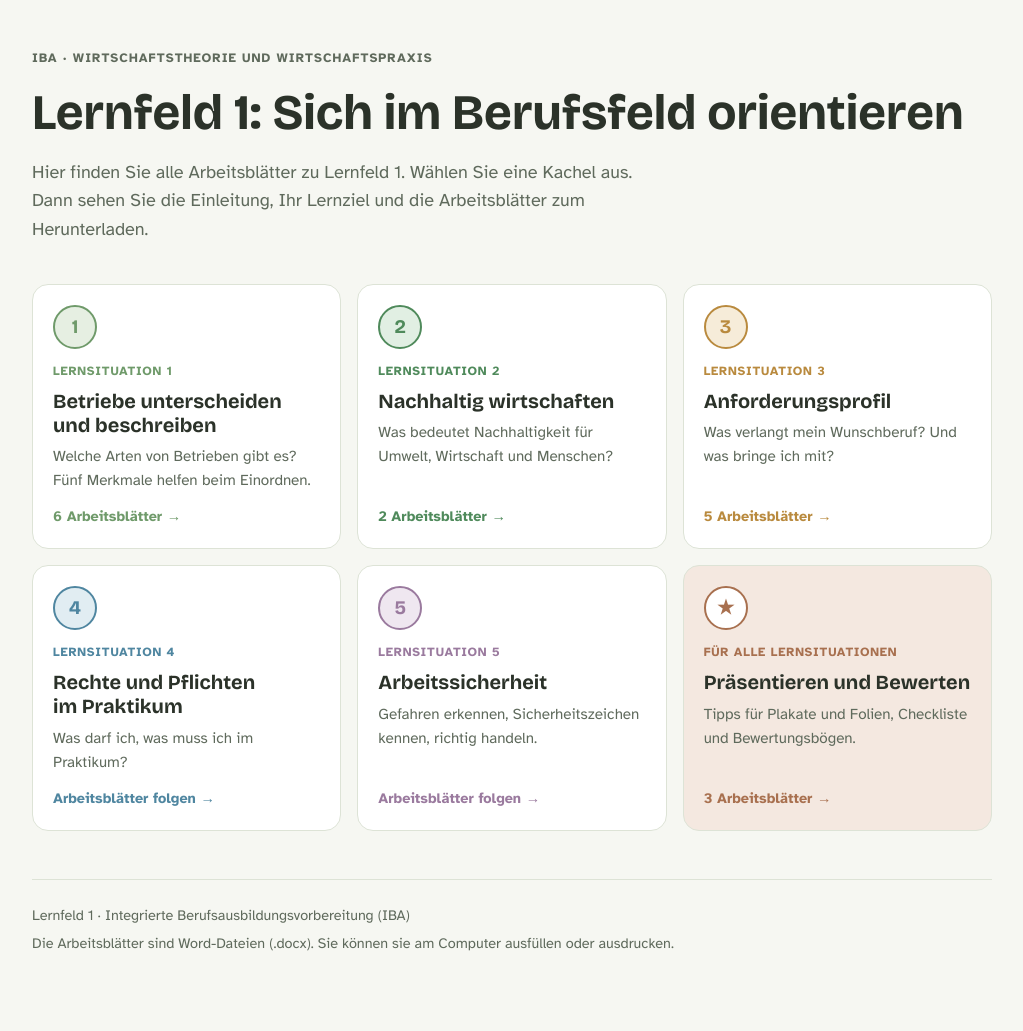
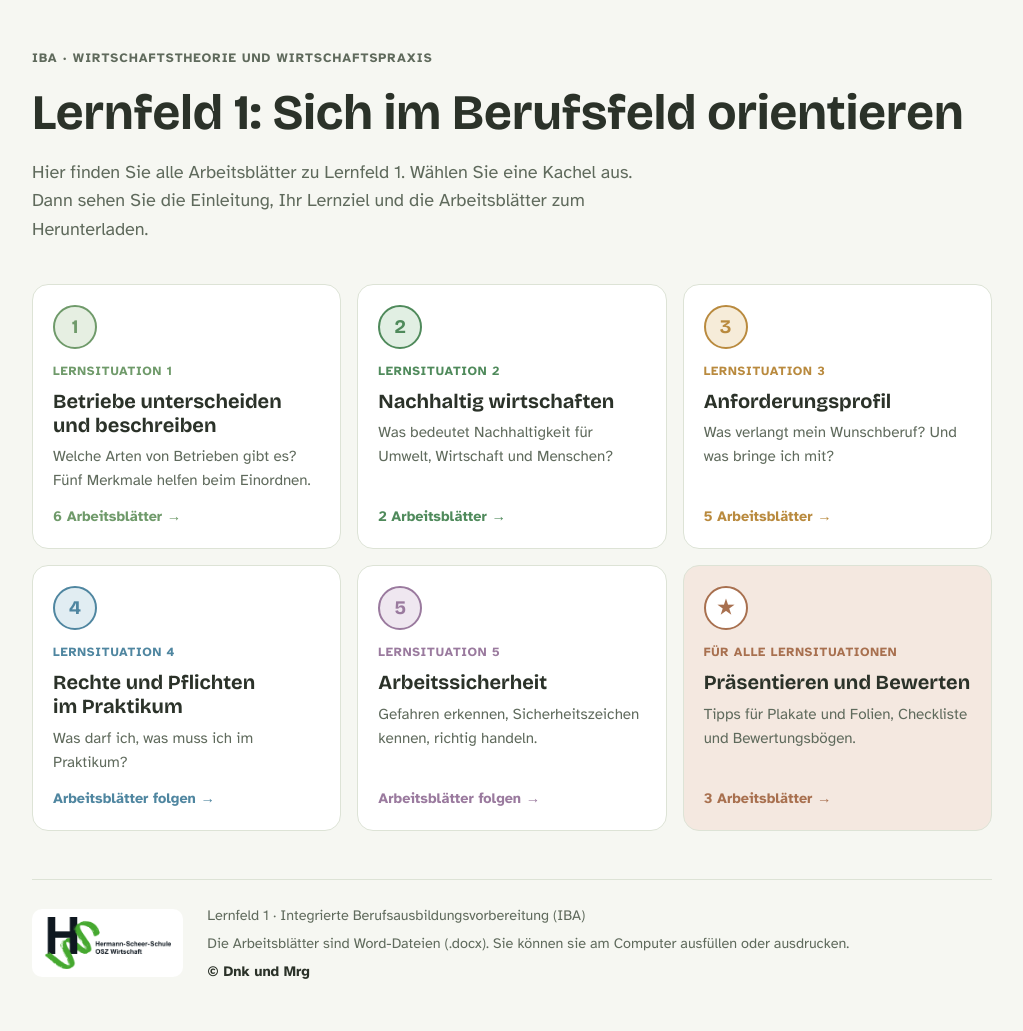
Before and after one commit to KMrg1390/LF1, a plain HTML site: page index.html in a window 1280 px wide. Shown: the whole page, without its empty margins (128-1151 px from the left). Before the commit the page ends 1003 px from the top, so only its background shows below. Drawn offline with nearby package versions, Linux system fonts and the light colour scheme.

Commit message:
Schullogo und Copyright in der Fußleiste
Co-Authored-By: Claude Opus 5.5 <noreply@anthropic.com>
Claude-Session: https://claude.ai/code/session_01KVMhJvn8oCdG8uMUEESUFQ

```diff
--- a/index.html
+++ b/index.html
@@ -113,7 +113,11 @@ h2{font-size:clamp(1.5rem,3.2vw,2rem);font-weight:700}
 main .rail::after{display:none}
 main h2:focus{outline:none}
 main .extra{margin-left:0}
-footer{border-top:1px solid var(--line);padding-block:1.5rem 3rem;color:var(--muted);font-size:.9rem;display:grid;gap:.3rem}
+footer{border-top:1px solid var(--line);padding-block:1.5rem 3rem;color:var(--muted);font-size:.9rem;display:flex;flex-wrap:wrap;align-items:center;gap:1rem 1.5rem}
+.logo{background:#ffffff;border-radius:10px;padding:.5rem .75rem;display:block;flex:none}
+.logo img{display:block;height:3.25rem;width:auto}
+.foot-text{display:grid;gap:.3rem;min-width:0;flex:1 1 16rem}
+.copy{font-weight:700;color:var(--fg)}
 @media (max-width:520px){.ls{grid-template-columns:2.5rem minmax(0,1fr);gap:0 .85rem}.num{width:2.5rem;height:2.5rem;font-size:1.1rem}}
 </style>
 
@@ -222,8 +226,12 @@ footer{border-top:1px solid var(--line);padding-block:1.5rem 3rem;color:var(--mu
 </main>
 
 <footer>
-  <span>Lernfeld 1 · Integrierte Berufsausbildungsvorbereitung (IBA)</span>
-  <span>Die Arbeitsblätter sind Word-Dateien (.docx). Sie können sie am Computer ausfüllen oder ausdrucken.</span>
+  <span class="logo"><img src="bilder/logo-hss.png" alt="Hermann-Scheer-Schule, OSZ Wirtschaft" width="600" height="245"></span>
+  <div class="foot-text">
+    <span>Lernfeld 1 · Integrierte Berufsausbildungsvorbereitung (IBA)</span>
+    <span>Die Arbeitsblätter sind Word-Dateien (.docx). Sie können sie am Computer ausfüllen oder ausdrucken.</span>
+    <span class="copy">© Dnk und Mrg</span>
+  </div>
 </footer>
 </div>
 
```
Also changed, not shown: bilder/logo-hss.png (added).
